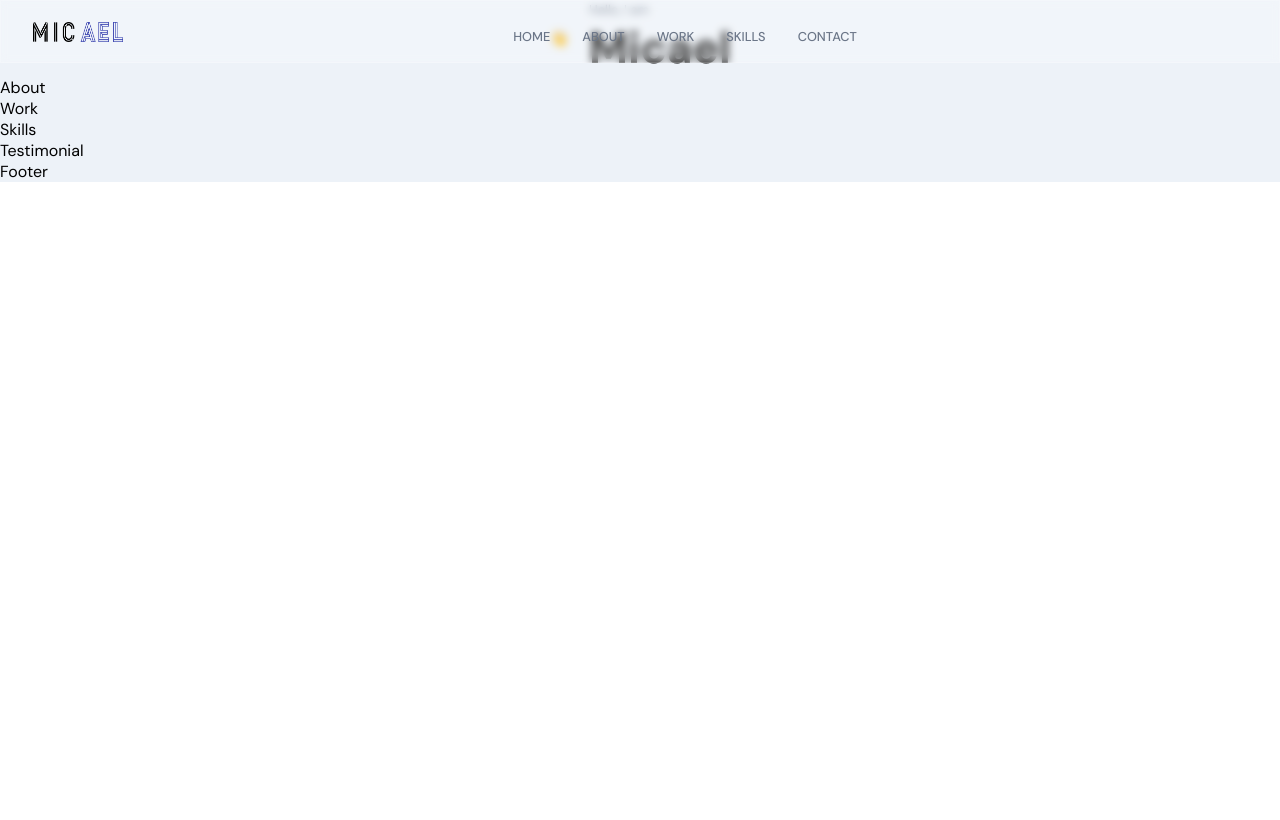
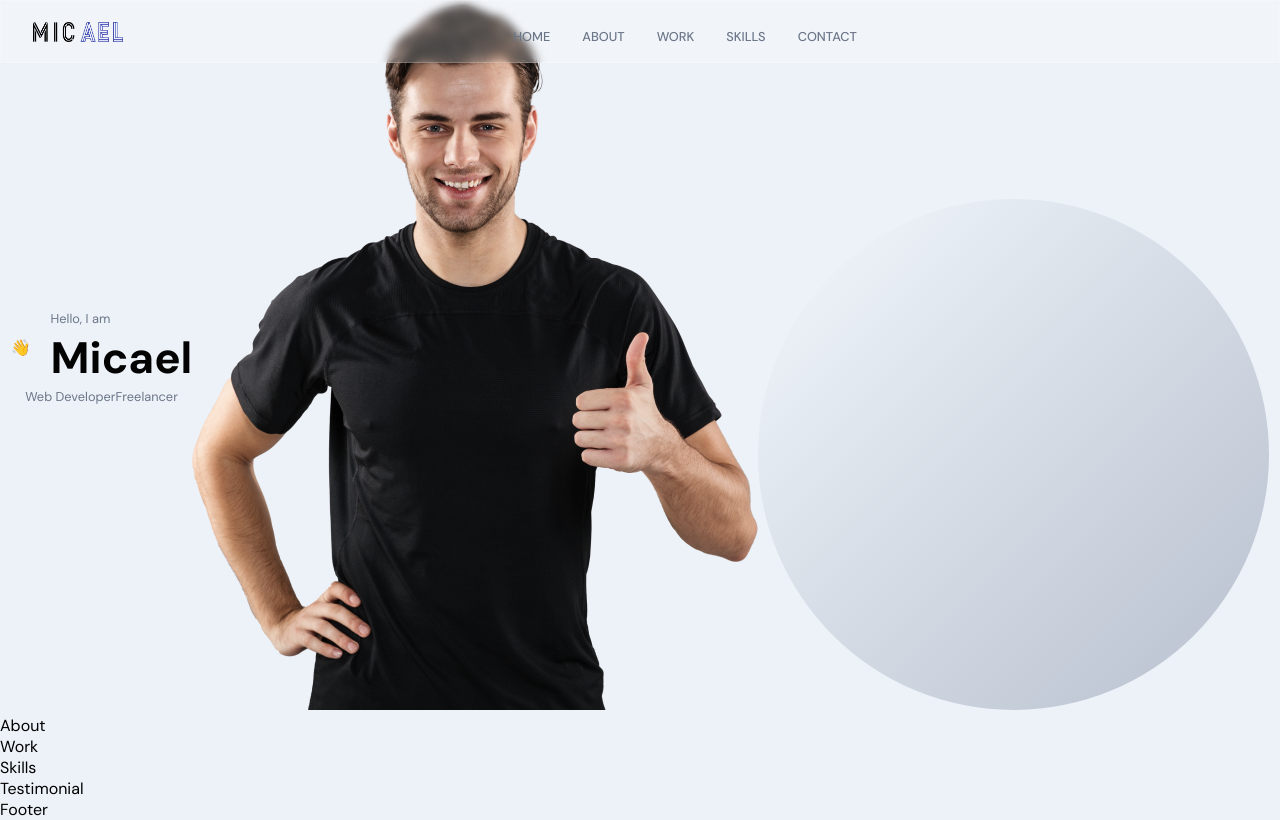
Before and after one commit to kevinleekwlee/kevin-lee-portfolio, a React (Create React App) app in the folder frontend_react/: page / in a window 1280 px wide. Built offline with nearby package versions, Linux system fonts and the light colour scheme; the HTML template or start-up script is replaced by a standard one.

Commit message:
Building hero image

```diff
--- a/frontend_react/src/container/Header/Header.jsx
+++ b/frontend_react/src/container/Header/Header.jsx
@@ -21,10 +21,31 @@
             </div>
           </div>
 
-          <div>
-
+          <div className="tag-cmp app__flex">
+            <p className="p-text">Web Developer</p>
+            <p className="p-text">Freelancer</p>
           </div>
         </div>
+      </motion.div>
+
+      <motion.div
+        whileInView={{ opacity: [0, 1] }}
+        transition={{ duration: 0.5, delayChildren: 0.5 }}
+        className="app__header-img"
+      >
+        <img src={images.profile} alt="profile_bg"/>
+        <motion.img
+          whileInView={{ scale: [0, 1] }}
+          transition={{ duration: 1, ease: 'easeInOut' }}
+          src={images.circle}
+          alt="profile_circle"
+          className="overlay_circle"
+        />
+
+      </motion.div>
+
+      <motion.div>
+
       </motion.div>
     </div>
   )
```
